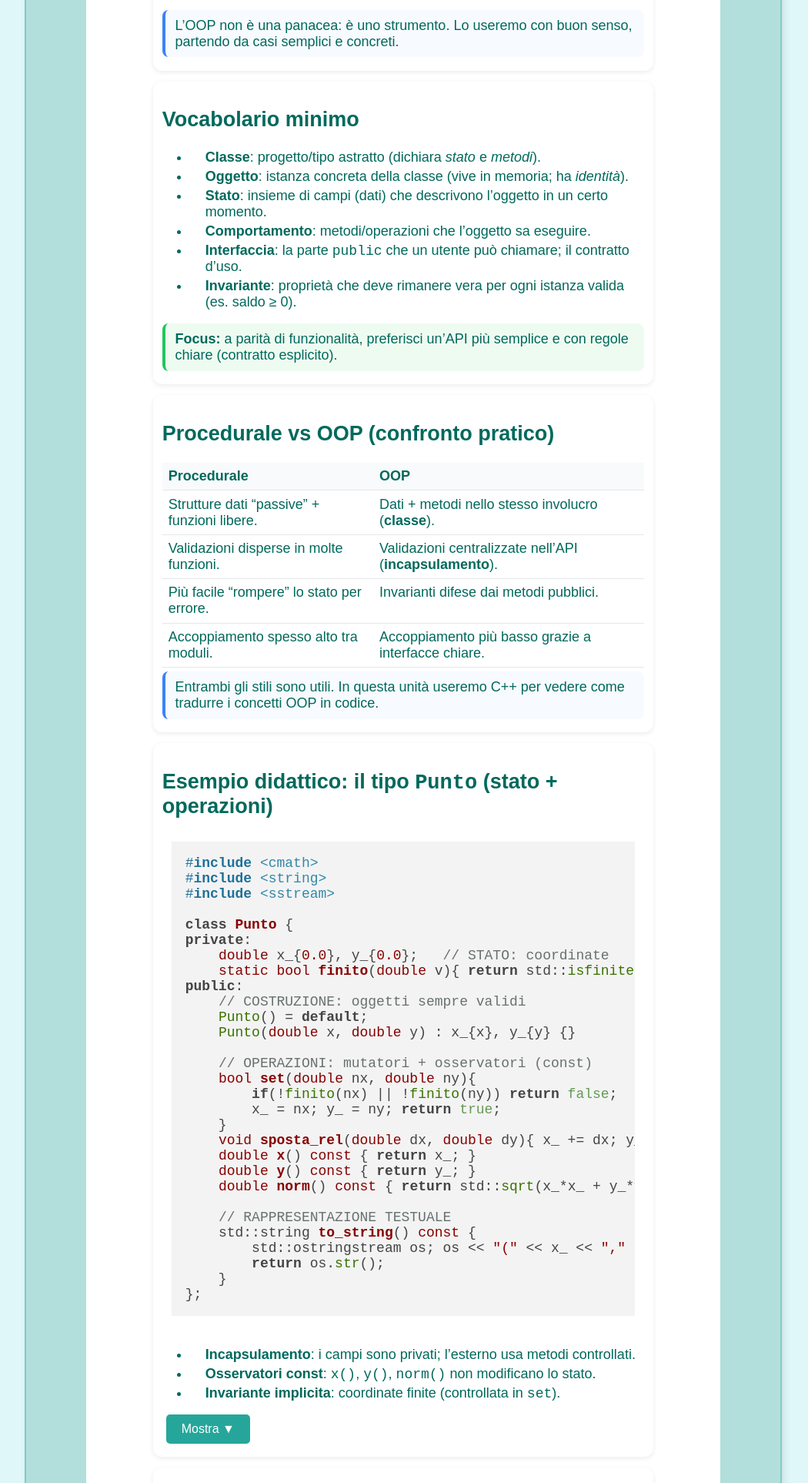
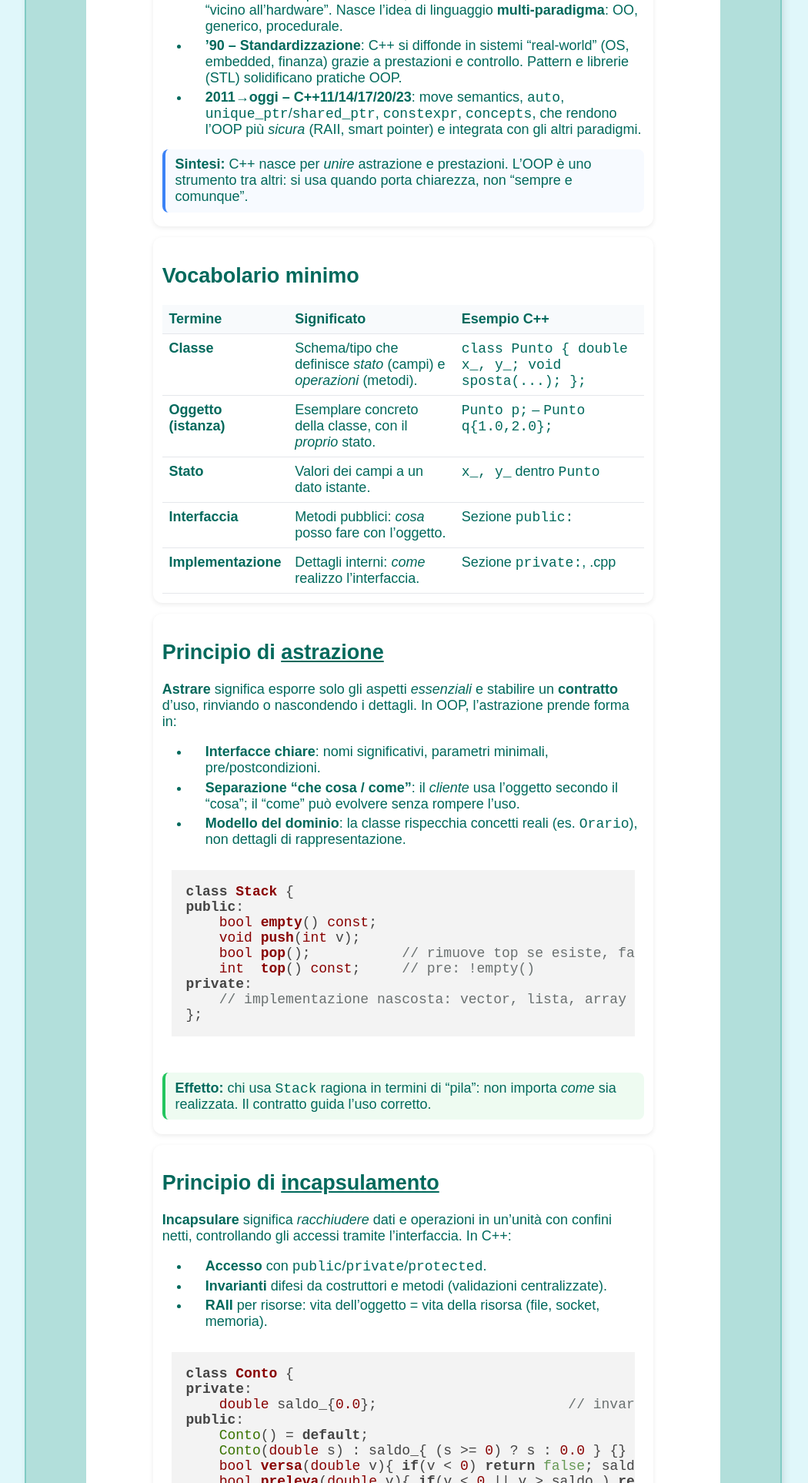
Before and after one commit to carlocomin/corso_4XIA_Informatica, a plain HTML site: page lez4/lez4_1.html in a window 1280 px wide. Shown: the part 874-2800 px from the top of the page at 77% size, without its empty margins (116-1166 px from the left). Drawn offline with Linux system fonts and the light colour scheme.

Commit message:
lez4_1 improvement

```diff
--- a/lez4/lez4_1.html
+++ b/lez4/lez4_1.html
@@ -3,9 +3,9 @@
 <head>
   <meta charset="UTF-8"/>
   <meta name="viewport" content="width=device-width, initial-scale=1.0"/>
-  <title>4BIA – Lez4_1 · Perché OOP? Concetti di base</title>
+  <title>4BIA – Lez4_1 · Perché OOP? Concetti di base (C++)</title>
 
-  <!-- Template base -->
+  <!-- Template coerente con il corso -->
   <link rel="stylesheet" href="../style.css">
   <link rel="stylesheet" href="../default.css">
   <script src="../highlight.js"></script>
@@ -16,38 +16,37 @@
     function nextSlide(){ window.location.href = "lez4_2.html"; }
     function toggleMenu(){ document.getElementById('menu').classList.toggle('open'); }
     function toggleBox(btnId, boxId){
-      const box = document.getElementById(boxId);
-      const btn = document.getElementById(btnId);
-      const open = box.style.display === 'block';
+      const box=document.getElementById(boxId), btn=document.getElementById(btnId);
+      const open = box.style.display==='block';
       box.style.display = open ? 'none' : 'block';
       if(btn) btn.textContent = open ? 'Mostra ▼' : 'Nascondi ▲';
     }
   </script>
 
   <style>
-    /* Forza allineamento a sinistra in ogni inner-box */
+    /* Allineamento forte a sinistra per elenchi e codice */
     .inner-box, .inner-box p, .inner-box ul, .inner-box ol, .inner-box li,
     .inner-box pre, .inner-box code, .inner-box h2, .inner-box h3 { text-align:left !important; }
-    .inner-box ul, .inner-box ol { margin:.5rem 0 .75rem 1rem; padding-left:1.25rem; list-style-position:outside }
-    .inner-box li { margin:.25rem 0 }
-    pre, pre code { white-space:pre; tab-size:4; margin:0 0 1rem 0; padding:.5rem .75rem; }
-    code { white-space:pre-wrap; }
+    .inner-box ul, .inner-box ol { margin:.5rem 0 .9rem 1rem; padding-left:1.25rem; list-style-position:outside }
+    .inner-box li { margin:.28rem 0 }
+    pre, pre code { white-space:pre; tab-size:4; margin:.35rem 0 1rem 0; padding:.55rem .8rem; }
 
-    /* Box colorati per enfasi */
+    /* Box tematici */
     .box  { background:var(--panel,#fff); border-radius:12px; padding:12px; box-shadow:0 2px 6px rgba(0,0,0,.08); margin-bottom:14px }
-    .note { background:#f7faff; border-left:4px solid #3b82f6; padding:.6rem .8rem; border-radius:8px; margin:.35rem 0 }
-    .ok   { background:#eefbf1; border-left:4px solid #22c55e; padding:.6rem .8rem; border-radius:8px; margin:.35rem 0; display:inline-block }
-    .warn { background:#fff7ed; border-left:4px solid #f59e0b; padding:.6rem .8rem; border-radius:8px; margin:.35rem 0 }
+    .note { background:#f7faff; border-left:4px solid #3b82f6; padding:.6rem .8rem; border-radius:8px; margin:.4rem 0 }
+    .ok   { background:#eefbf1; border-left:4px solid #22c55e; padding:.6rem .8rem; border-radius:8px; margin:.4rem 0; display:inline-block }
+    .warn { background:#fff7ed; border-left:4px solid #f59e0b; padding:.6rem .8rem; border-radius:8px; margin:.4rem 0 }
+    .bad  { background:#ffefef; border-left:4px solid #ef4444; padding:.6rem .8rem; border-radius:8px; margin:.4rem 0 }
     .kbd  { font-family: ui-monospace, SFMono-Regular, Menlo, Monaco, Consolas, "Liberation Mono", monospace; background:#f1f5f9; border:1px solid #e2e8f0; border-radius:6px; padding:0 .35rem }
 
     table { width:100%; border-collapse:collapse }
-    th, td { border-bottom:1px solid #e5e7eb; padding:.45rem .5rem; text-align:left; vertical-align:top }
+    th, td { border-bottom:1px solid #e5e7eb; padding:.5rem .55rem; text-align:left; vertical-align:top }
     th { background:#f8fafc }
   </style>
 </head>
 <body>
 
-<!-- MENU -->
+<!-- BEGIN MENU -->
 <button class="menu-toggle" onclick="toggleMenu()">&#9776; Menu</button>
 <div class="sidebar" id="menu">
   <h2>Lezione 4 — OOP in C++ (introduzione)</h2>
@@ -60,9 +59,10 @@
     <li><a href="lez4_6.html">Lez4_6: Header/Sorgenti, include-guard, build</a></li>
   </ul>
 </div>
+<!-- END MENU -->
 
 <div class="slide">
-  <h1>Perché OOP? Concetti di base (C++)</h1>
+  <h1>Perché OOP? Concetti di base (in C++)</h1>
 
   <div class="nav-buttons" style="margin-bottom:10px">
     <button onclick="prevSlide()">&#8592; Indietro</button>
@@ -74,150 +74,215 @@
     <div class="inner-box box">
       <h2>Obiettivi della lezione</h2>
       <ul>
-        <li>Capire il <strong>perché</strong> della programmazione a oggetti (OOP) rispetto allo stile procedurale.</li>
-        <li>Imparare il vocabolario minimo: <strong>classe</strong>, <strong>oggetto</strong>, <strong>stato</strong>, <strong>comportamento</strong>, <strong>interfaccia</strong>, <strong>invarianti</strong>.</li>
-        <li>Vedere esempi semplici e <strong>pattern</strong> di progettazione base (incapsulamento).</li>
+        <li>Capire quali problemi pratici affronta l’OOP rispetto allo stile procedurale.</li>
+        <li>Conoscere il vocabolario: <b>classe</b>, <b>oggetto</b>, <b>stato</b>, <b>metodi</b>, <b>interfaccia</b>, <b>implementazione</b>.</li>
+        <li>Comprendere a fondo <b>astrazione</b> e <b>incapsulamento</b> e il loro rapporto.</li>
+        <li>Vedere esempi C++ idiomatici e linea storica essenziale dell’OOP fino al C++ moderno.</li>
       </ul>
-      <p class="ok"><b>Idea chiave:</b> l’OOP aiuta a gestire la complessità raggruppando dati e operazioni coerenti nello stesso modulo: <em>l’oggetto</em>.</p>
+      <p class="ok"><b>Idea chiave:</b> l’OOP organizza il software attorno a <em>entità</em> con <b>stato</b> e <b>comportamenti</b>, separando <em>cosa</em> si può fare (interfaccia) da <em>come</em> viene realizzato (implementazione).</p>
     </div>
 
     <div class="inner-box box">
-      <h2>Motivazioni: perché OOP?</h2>
+      <h2>Timeline storica (argomentata) dell’OOP → C++</h2>
       <ul>
-        <li><b>Incapsulamento</b>: nasconde i dettagli interni, espone solo l’API necessaria.</li>
-        <li><b>Astrazione</b>: modelli il “tipo” che ti serve (es. <code>Punto</code>, <code>Orario</code>, <code>Conto</code>), non i soli tipi primitivi.</li>
-        <li><b>Coesione alta &amp; accoppiamento basso</b>: ogni classe ha una responsabilità chiara; le dipendenze tra moduli restano semplici.</li>
-        <li><b>Riuso controllato</b>: istanzi diversi oggetti, componi classi, riusi codice senza copia/incolla.</li>
-        <li><b>Testabilità</b>: API piccole e stabili ⇒ più facile scrivere test unitari e fare refactor.</li>
+        <li><b>Anni ’60 – Simula 67</b> (Nygaard &amp; Dahl): introduce <em>classi</em>, <em>oggetti</em>, <em>ereditarietà</em> in un linguaggio per simulazione. L’idea: modellare “attori” del dominio con stato e comportamento.</li>
+        <li><b>Anni ’70 – Smalltalk</b> (Xerox PARC): OOP “pura”, tutto è oggetto, messaggi, ambiente interattivo. Spinge il paradigma come <em>metodo di progettazione</em> oltre che linguaggio.</li>
+        <li><b>1979–1985 – C with Classes → C++</b> (Bjarne Stroustrup): porta classi e astrazione di tipo nel mondo C, mantenendo efficienza e controllo “vicino all’hardware”. Nasce l’idea di linguaggio <b>multi-paradigma</b>: OO, generico, procedurale.</li>
+        <li><b>’90 – Standardizzazione</b>: C++ si diffonde in sistemi “real-world” (OS, embedded, finanza) grazie a prestazioni e controllo. Pattern e librerie (STL) solidificano pratiche OOP.</li>
+        <li><b>2011→oggi – C++11/14/17/20/23</b>: move semantics, <code>auto</code>, <code>unique_ptr</code>/<code>shared_ptr</code>, <code>constexpr</code>, <code>concepts</code>, che rendono l’OOP più <em>sicura</em> (RAII, smart pointer) e integrata con gli altri paradigmi.</li>
       </ul>
-      <p class="note">L’OOP non è una panacea: è uno strumento. Lo useremo con buon senso, partendo da casi semplici e concreti.</p>
+      <p class="note"><b>Sintesi:</b> C++ nasce per <em>unire</em> astrazione e prestazioni. L’OOP è uno strumento tra altri: si usa quando porta chiarezza, non “sempre e comunque”.</p>
     </div>
 
     <div class="inner-box box">
       <h2>Vocabolario minimo</h2>
-      <ul>
-        <li><b>Classe</b>: progetto/tipo astratto (dichiara <em>stato</em> e <em>metodi</em>).</li>
-        <li><b>Oggetto</b>: istanza concreta della classe (vive in memoria; ha <em>identità</em>).</li>
-        <li><b>Stato</b>: insieme di campi (dati) che descrivono l’oggetto in un certo momento.</li>
-        <li><b>Comportamento</b>: metodi/operazioni che l’oggetto sa eseguire.</li>
-        <li><b>Interfaccia</b>: la parte <code>public</code> che un utente può chiamare; il contratto d’uso.</li>
-        <li><b>Invariante</b>: proprietà che deve rimanere vera per ogni istanza valida (es. saldo ≥ 0).</li>
-      </ul>
-      <p class="ok"><b>Focus:</b> a parità di funzionalità, preferisci un’API più semplice e con regole chiare (contratto esplicito).</p>
+      <table>
+        <thead><tr><th>Termine</th><th>Significato</th><th>Esempio C++</th></tr></thead>
+        <tbody>
+          <tr>
+            <td><b>Classe</b></td>
+            <td>Schema/tipo che definisce <em>stato</em> (campi) e <em>operazioni</em> (metodi).</td>
+            <td><code>class Punto { double x_, y_; void sposta(...); };</code></td>
+          </tr>
+          <tr>
+            <td><b>Oggetto (istanza)</b></td>
+            <td>Esemplare concreto della classe, con il <em>proprio</em> stato.</td>
+            <td><code>Punto p;</code> – <code>Punto q{1.0,2.0};</code></td>
+          </tr>
+          <tr>
+            <td><b>Stato</b></td>
+            <td>Valori dei campi a un dato istante.</td>
+            <td><code>x_, y_</code> dentro <code>Punto</code></td>
+          </tr>
+          <tr>
+            <td><b>Interfaccia</b></td>
+            <td>Metodi pubblici: <em>cosa</em> posso fare con l’oggetto.</td>
+            <td>Sezione <code>public:</code></td>
+          </tr>
+          <tr>
+            <td><b>Implementazione</b></td>
+            <td>Dettagli interni: <em>come</em> realizzo l’interfaccia.</td>
+            <td>Sezione <code>private:</code>, .cpp</td>
+          </tr>
+        </tbody>
+      </table>
     </div>
 
     <div class="inner-box box">
-      <h2>Procedurale vs OOP (confronto pratico)</h2>
+      <h2>Principio di <u>astrazione</u></h2>
+      <p><b>Astrare</b> significa esporre solo gli aspetti <em>essenziali</em> e stabilire un <b>contratto</b> d’uso, rinviando o nascondendo i dettagli. In OOP, l’astrazione prende forma in:</p>
+      <ul>
+        <li><b>Interfacce chiare</b>: nomi significativi, parametri minimali, pre/postcondizioni.</li>
+        <li><b>Separazione “che cosa / come”</b>: il <em>cliente</em> usa l’oggetto secondo il “cosa”; il “come” può evolvere senza rompere l’uso.</li>
+        <li><b>Modello del dominio</b>: la classe rispecchia concetti reali (es. <code>Orario</code>), non dettagli di rappresentazione.</li>
+      </ul>
+<pre><code class="language-cpp">class Stack {
+public:
+    bool empty() const;
+    void push(int v);
+    bool pop();           // rimuove top se esiste, false altrimenti
+    int  top() const;     // pre: !empty()
+private:
+    // implementazione nascosta: vector, lista, array a capacità fissa...
+};</code></pre>
+      <p class="ok"><b>Effetto:</b> chi usa <code>Stack</code> ragiona in termini di “pila”: non importa <em>come</em> sia realizzata. Il contratto guida l’uso corretto.</p>
+    </div>
+
+    <div class="inner-box box">
+      <h2>Principio di <u>incapsulamento</u></h2>
+      <p><b>Incapsulare</b> significa <em>racchiudere</em> dati e operazioni in un’unità con confini netti, controllando gli accessi tramite l’interfaccia. In C++:</p>
+      <ul>
+        <li><b>Accesso</b> con <code>public</code>/<code>private</code>/<code>protected</code>.</li>
+        <li><b>Invarianti</b> difesi da costruttori e metodi (validazioni centralizzate).</li>
+        <li><b>RAII</b> per risorse: vita dell’oggetto = vita della risorsa (file, socket, memoria).</li>
+      </ul>
+<pre><code class="language-cpp">class Conto {
+private:
+    double saldo_{0.0};                       // invariante: saldo_ ≥ 0
+public:
+    Conto() = default;
+    Conto(double s) : saldo_{ (s &gt;= 0) ? s : 0.0 } {}
+    bool versa(double v){ if(v &lt; 0) return false; saldo_ += v; return true; }
+    bool preleva(double v){ if(v &lt; 0 || v &gt; saldo_) return false; saldo_ -= v; return true; }
+    double saldo() const { return saldo_; }   // osservatore const (solo lettura)
+};</code></pre>
+      <p class="note"><b>Perché serve:</b> impedisce che codice esterno metta l’oggetto in stati impossibili (saldo negativo), rende localizzate le regole, semplifica test e manutenzione.</p>
+    </div>
+
+    <div class="inner-box box">
+      <h2>Astrazione <i>vs</i> Incapsulamento</h2>
+      <p><b>Astrazione</b> è un <em>principio</em> di progettazione: definire <em>che cosa</em> un tipo offre, con un linguaggio vicino al dominio, e quali garanzie dà (contratti). <b>Incapsulamento</b> è un <em>meccanismo</em> del linguaggio e della struttura del codice che fa rispettare i confini tra interfaccia e dettagli (accesso controllato, dati privati, RAII).</p>
+      <p>Si rafforzano a vicenda: l’astrazione dà forma all’interfaccia; l’incapsulamento assicura che l’interfaccia resti l’unico punto di contatto, proteggendo l’invariante. Può esistere astrazione senza forte incapsulamento (es. API in C con documentazione ma campi pubblici), ma è fragile; e incapsulamento senza una buona astrazione produce “scatole chiuse” difficili da usare. <b>Obiettivo</b>: interfacce astratte <em>chiare</em> + incapsulamento <em>rigoroso</em>.</p>
+    </div>
+
+    <div class="inner-box box">
+      <h2><code>struct</code> vs <code>class</code> in C++ (confronto)</h2>
       <table>
-        <thead><tr><th>Procedurale</th><th>OOP</th></tr></thead>
+        <thead><tr><th>Aspetto</th><th><code>struct</code></th><th><code>class</code></th><th>Commento/uso pratico</th></tr></thead>
         <tbody>
           <tr>
-            <td>Strutture dati “passive” + funzioni libere.</td>
-            <td>Dati + metodi nello stesso involucro (<b>classe</b>).</td>
+            <td><b>Accesso di default</b></td>
+            <td><code>public</code></td>
+            <td><code>private</code></td>
+            <td>È la differenza principale.</td>
           </tr>
           <tr>
-            <td>Validazioni disperse in molte funzioni.</td>
-            <td>Validazioni centralizzate nell’API (<b>incapsulamento</b>).</td>
+            <td><b>Ereditarietà di default</b></td>
+            <td><code>public</code></td>
+            <td><code>private</code></td>
+            <td>Coerente col default d’accesso.</td>
           </tr>
           <tr>
-            <td>Più facile “rompere” lo stato per errore.</td>
-            <td>Invarianti difese dai metodi pubblici.</td>
+            <td><b>Capacità</b></td>
+            <td colspan="2">Uguali: metodi, costruttori, operatori, template, ecc.</td>
+            <td>Non esiste “potenza” diversa: cambia lo <em>stile</em>.</td>
           </tr>
           <tr>
-            <td>Accoppiamento spesso alto tra moduli.</td>
-            <td>Accoppiamento più basso grazie a interfacce chiare.</td>
+            <td><b>Stile d’uso</b></td>
+            <td>“Value type” / record dati, API banali.</td>
+            <td>Oggetti con invarianti e logica.</td>
+            <td>Linea guida, non regola assoluta.</td>
+          </tr>
+          <tr>
+            <td><b>Aggregati</b></td>
+            <td>Spesso più “comodi” per init <code>{...}</code> se tutti i membri sono pubblici.</td>
+            <td>Di solito non aggregato (membri privati).</td>
+            <td>Per DTO semplici, <code>struct</code> rende chiara l’intenzione.</td>
           </tr>
         </tbody>
       </table>
-      <p class="note">Entrambi gli stili sono utili. In questa unità useremo C++ per vedere come tradurre i concetti OOP in codice.</p>
+      <p class="ok"><b>Regola pratica:</b> per <em>contenitori di dati</em> semplici e pubblici usa <code>struct</code>; per tipi con invarianti/metodi e stato da proteggere usa <code>class</code>. In entrambi i casi, sii coerente: o tutto pubblico (record) o incapsulamento serio (private + metodi).</p>
+<pre><code class="language-cpp">// Esempio "record dati"
+struct RGB {
+    unsigned r{0}, g{0}, b{0}; // tutti pubblici, uso diretto
+};
+
+// Esempio "classe con invariante"
+class Rettangolo {
+    double b_{1.0}, h_{1.0};    // privati, > 0
+public:
+    Rettangolo() = default;
+    Rettangolo(double b,double h) : b_{ (b&gt;0?b:1.0) }, h_{ (h&gt;0?h:1.0) } {}
+    double base() const { return b_; }
+    double altezza() const { return h_; }
+    double area() const { return b_ * h_; }
+};</code></pre>
     </div>
 
     <div class="inner-box box">
-      <h2>Esempio didattico: il tipo <code>Punto</code> (stato + operazioni)</h2>
-<pre><code class="language-cpp">#include &lt;cmath&gt;
-#include &lt;string&gt;
-#include &lt;sstream&gt;
+      <h2>Esempio introduttivo: una classe minimale <code>Punto</code></h2>
+      <p>Osservatori <code>const</code> per leggere lo stato; mutatori separati. Stile coerente e “const-correct”.</p>
+<pre><code class="language-cpp">#include &lt;iostream&gt;
+#include &lt;cmath&gt;
 
 class Punto {
 private:
-    double x_{0.0}, y_{0.0};   // STATO: coordinate
-    static bool finito(double v){ return std::isfinite(v); } // utility di classe
+    double x_{0}, y_{0};
 public:
-    // COSTRUZIONE: oggetti sempre validi
-    Punto() = default;
-    Punto(double x, double y) : x_{x}, y_{y} {}
-
-    // OPERAZIONI: mutatori + osservatori (const)
-    bool set(double nx, double ny){
-        if(!finito(nx) || !finito(ny)) return false;
-        x_ = nx; y_ = ny; return true;
-    }
-    void sposta_rel(double dx, double dy){ x_ += dx; y_ += dy; }
+    // Osservatori: lettura dello stato senza modificarlo (const-correct)
     double x() const { return x_; }
     double y() const { return y_; }
-    double norm() const { return std::sqrt(x_*x_ + y_*y_); }
 
-    // RAPPRESENTAZIONE TESTUALE
-    std::string to_string() const {
-        std::ostringstream os; os &lt;&lt; "(" &lt;&lt; x_ &lt;&lt; "," &lt;&lt; y_ &lt;&lt; ")";
-        return os.str();
-    }
-};</code></pre>
-      <ul>
-        <li><b>Incapsulamento</b>: i campi sono privati; l’esterno usa metodi controllati.</li>
-        <li><b>Osservatori const</b>: <code>x()</code>, <code>y()</code>, <code>norm()</code> non modificano lo stato.</li>
-        <li><b>Invariante implicita</b>: coordinate finite (controllata in <code>set</code>).</li>
-      </ul>
-      <div class="nav-buttons" style="justify-content:left">
-        <button id="btn-demo" onclick="toggleBox('btn-demo','box-demo')">Mostra ▼</button>
-      </div>
-      <div id="box-demo" style="display:none;margin-top:8px">
-<pre><code class="language-cpp">#include &lt;iostream&gt;
+    // Mutatore d’esempio (approfondiremo)
+    void sposta(double dx, double dy){ x_ += dx; y_ += dy; }
+};
+
+double norma(const Punto&amp; p) {
+    return std::sqrt(p.x()*p.x() + p.y()*p.y());
+}
 
 int main(){
-    Punto p;                       // (0,0)
-    p.sposta_rel(3,4);
-    std::cout &lt;&lt; p.to_string() &lt;&lt; " norm=" &lt;&lt; p.norm() &lt;&lt; "\n";
+    Punto p;                   // (0,0)
+    std::cout &lt;&lt; "p: (" &lt;&lt; p.x() &lt;&lt; "," &lt;&lt; p.y() &lt;&lt; ")\n";
 
-    const Punto q{1,2};           // oggetto const
-    std::cout &lt;&lt; "q.x=" &lt;&lt; q.x() &lt;&lt; " q.y=" &lt;&lt; q.y() &lt;&lt; "\n"; // ok: metodi const
+    const Punto cp;            // oggetto const
+    std::cout &lt;&lt; "cp: (" &lt;&lt; cp.x() &lt;&lt; "," &lt;&lt; cp.y() &lt;&lt; ") norm=" &lt;&lt; norma(cp) &lt;&lt; "\n";
 }</code></pre>
-      </div>
+      <p class="note"><b>Stile API:</b> per accessi di sola lettura preferire <code>x()</code>/<code>y()</code> a <code>getX()</code>/<code>getY()</code>; riservare nomi verbosi (<code>compute…</code>, <code>load…</code>) a operazioni non banali.</p>
     </div>
 
     <div class="inner-box box">
-      <h2>API e contratto d’uso</h2>
+      <h2>Interfaccia vs implementazione (perché ci interessa)</h2>
       <ul>
-        <li><b>Interfaccia minima</b>: esponi solo ciò che serve a chi usa la classe.</li>
-        <li><b>Precondizioni/Postcondizioni</b>: documenta requisiti degli argomenti e risultati garantiti.</li>
-        <li><b>Nome dei metodi</b>: osservatori “banali” ⇒ nomi brevi (<code>x()</code>); operazioni costose/che possono fallire ⇒ verbi espliciti (<code>compute…</code>, <code>load…</code>).</li>
+        <li><b>Interfaccia stabile</b>: i client dipendono da nomi e contratti, non dai dettagli.</li>
+        <li><b>Implementazione evolvibile</b>: posso cambiare strutture dati senza rompere chi usa la classe.</li>
+        <li><b>Testabilità</b>: i test si agganciano all’interfaccia; i dettagli interni possono cambiare.</li>
       </ul>
-      <p class="ok">Un’API chiara riduce i bug e rende più facile cambiare l’implementazione senza toccare il codice client.</p>
-    </div>
-
-    <div class="inner-box box">
-      <h2>Come “scomporre” un problema in classi</h2>
-      <ol>
-        <li><b>Individua gli oggetti</b> del dominio (nouns: Punto, Segmento, Rettangolo, Orario, Conto…).</li>
-        <li><b>Definisci lo stato</b> necessario e gli <b>invarianti</b> (proprietà sempre vere).</li>
-        <li><b>Progetta l’interfaccia</b> (metodi pubblici): cosa deve poter fare l’oggetto?</li>
-        <li><b>Nascondi i dettagli</b> d’implementazione (<code>private</code>): lascia libertà di refactoring.</li>
-      </ol>
-      <p class="note">Parti semplice; refactora via via che emergono nuove esigenze. Evita “classi Dio” che fanno tutto.</p>
+      <p class="ok">Base per librerie riusabili e codice manutenibile. In <b>Lez4_6</b> vedremo header/sorgenti e include-guard.</p>
     </div>
 
     <div class="inner-box box">
       <h2>Pitfall comuni (e rimedi pratici)</h2>
       <ul>
-        <li><strong>Campi pubblici</strong> “per comodità” → invarianti violabili. <br/><br/><span class="ok">Rendi i campi <code>private</code> e valida nei metodi.</span></li>
-        <li><strong>API enorme</strong> con metodi superflui. <br/><br/><span class="ok">Inizia con un set minimo; aggiungi solo quando serve davvero.</span></li>
-        <li><strong>Mescolare logica e I/O</strong> nella stessa classe. <br/><br/><span class="ok">Separa responsabilità (SRP): calcolo da una parte, formattazione/stampa dall’altra.</span></li>
-        <li><strong>Dimenticare gli osservatori <code>const</code></strong>. <br/><br/><span class="ok">Segna <code>const</code> i metodi che non mutano lo stato.</span></li>
+        <li><strong>Campi pubblici “per comodità”</strong> → stato violabile ovunque. <br/><br/><span class="ok">Rendi i campi <code>private</code> e offri metodi controllati.</span></li>
+        <li><strong>Mescolare interfaccia e dettagli</strong> (tutto in un file) → dipendenze fragili. <br/><br/><span class="ok">Dichiara la classe “pulita”, definizioni fuori (o in .cpp).</span></li>
+        <li><strong>Dimenticare i metodi <code>const</code></strong> per la sola lettura. <br/><br/><span class="ok">Segna <code>const</code> gli osservatori.</span></li>
+        <li><strong>API ridondanti</strong> (<code>x()</code> e <code>getX()</code> identici). <br/><br/><span class="ok">Scegli uno stile coerente (preferenza: <code>x()</code>/<code>y()</code>).</span></li>
       </ul>
     </div>
 
     <div class="inner-box note">
-      <b>Prossimo:</b> in <strong>Lez4_2</strong> vediamo la <strong>sintassi minima</strong> per dichiarare una classe, l’uso di <code>public</code>/<code>private</code> e i primi metodi.
+      <b>Prossimi passi.</b> In <strong>Lez4_2</strong> scriveremo la <b>sintassi minima</b> di una classe, definendo metodi dentro/fuori la classe e introducendo nel dettaglio i metodi <code>const</code>.
     </div>
 
   </div>
@@ -229,7 +294,7 @@ int main(){
 </div>
 
 <script>
-  function toggleMenu(){ document.getElementById('menu').classList.toggle('open'); }
+function toggleMenu(){ document.getElementById('menu').classList.toggle('open'); }
 </script>
 </body>
 </html>
```
